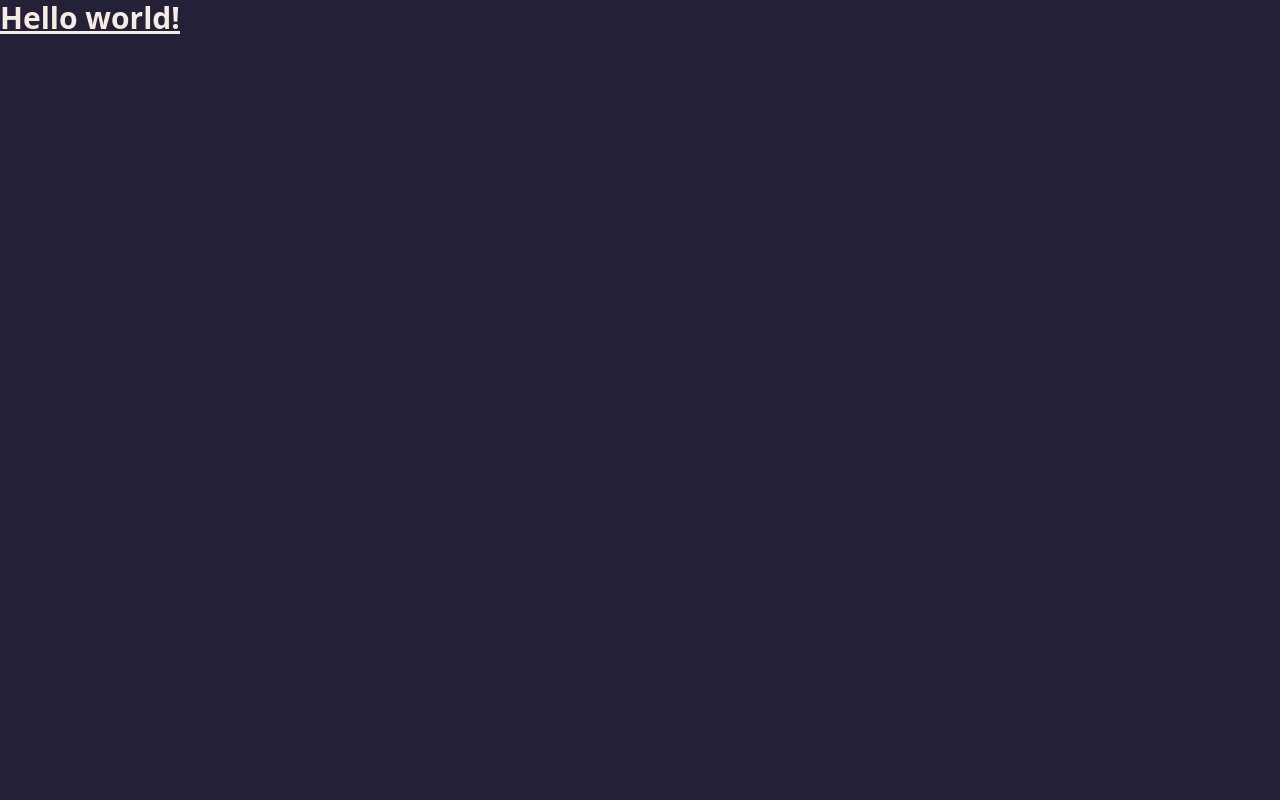
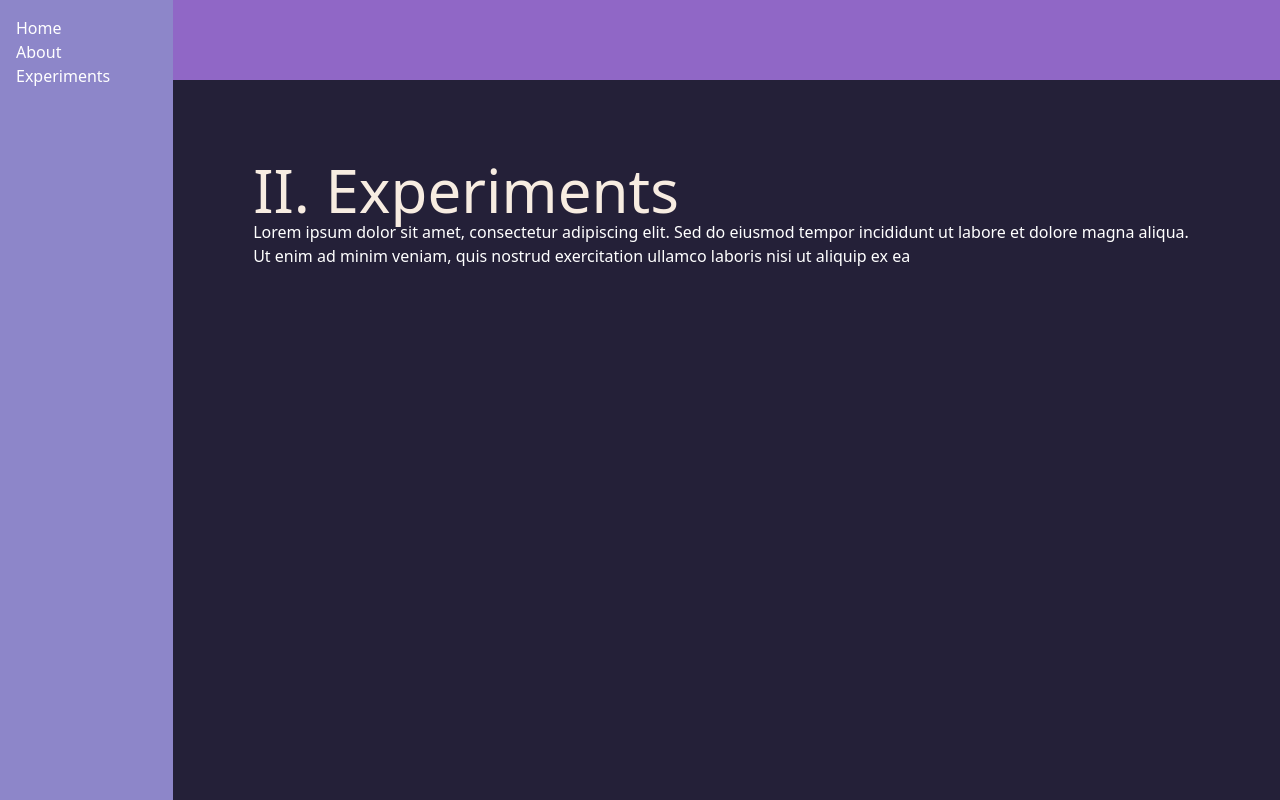
Before and after one commit to lucyklus/DP-hide-n-seek-web, a Nuxt app: page /experiments in a window 1280 px wide. Built offline with nearby package versions, Linux system fonts and the light colour scheme.

Commit message:
:sparkles: Add index, about and experiment pages

```diff
--- a/app.vue
+++ b/app.vue
@@ -1,3 +1,5 @@
 <template>
-  <h1 class="text-3xl font-bold underline">Hello world!</h1>
+  <div>
+    <NuxtPage />
+  </div>
 </template>
--- /dev/null
+++ b/pages/about/index.vue
@@ -0,0 +1,9 @@
+<template>
+  <div>
+    <h1>I. About</h1>
+    <p>
+      Lorem ipsum dolor sit amet, consectetur adipiscing elit. Sed do eiusmod tempor incididunt ut labore et dolore
+      magna aliqua. Ut enim ad minim veniam, quis nostrud exercitation ullamco laboris nisi ut aliquip ex ea
+    </p>
+  </div>
+</template>
--- /dev/null
+++ b/pages/experiments/index.vue
@@ -0,0 +1,11 @@
+<template>
+  <NuxtLayout>
+    <div>
+      <h1>II. Experiments</h1>
+      <p>
+        Lorem ipsum dolor sit amet, consectetur adipiscing elit. Sed do eiusmod tempor incididunt ut labore et dolore
+        magna aliqua. Ut enim ad minim veniam, quis nostrud exercitation ullamco laboris nisi ut aliquip ex ea
+      </p>
+    </div>
+  </NuxtLayout>
+</template>
--- /dev/null
+++ b/pages/index.vue
@@ -0,0 +1,14 @@
+<template>
+  <div class="flex flex-col h-screen justify-center">
+    <div class="flex items center gap-4 justify-center">
+      <img src="/img/duck.png" width="150" height="150" />
+      <p class="text-quartiary text-9xl">QUACK</p>
+      <img src="/img/programmer.png" width="160" height="160" />
+    </div>
+    <div class="flex justify-center">
+      <button class="bg-primary px-20 py-5 mt-5">
+        <nuxt-link to="/about" class="text-base text-lg font-bold">ASK THE DUCK</nuxt-link>
+      </button>
+    </div>
+  </div>
+</template>
```
